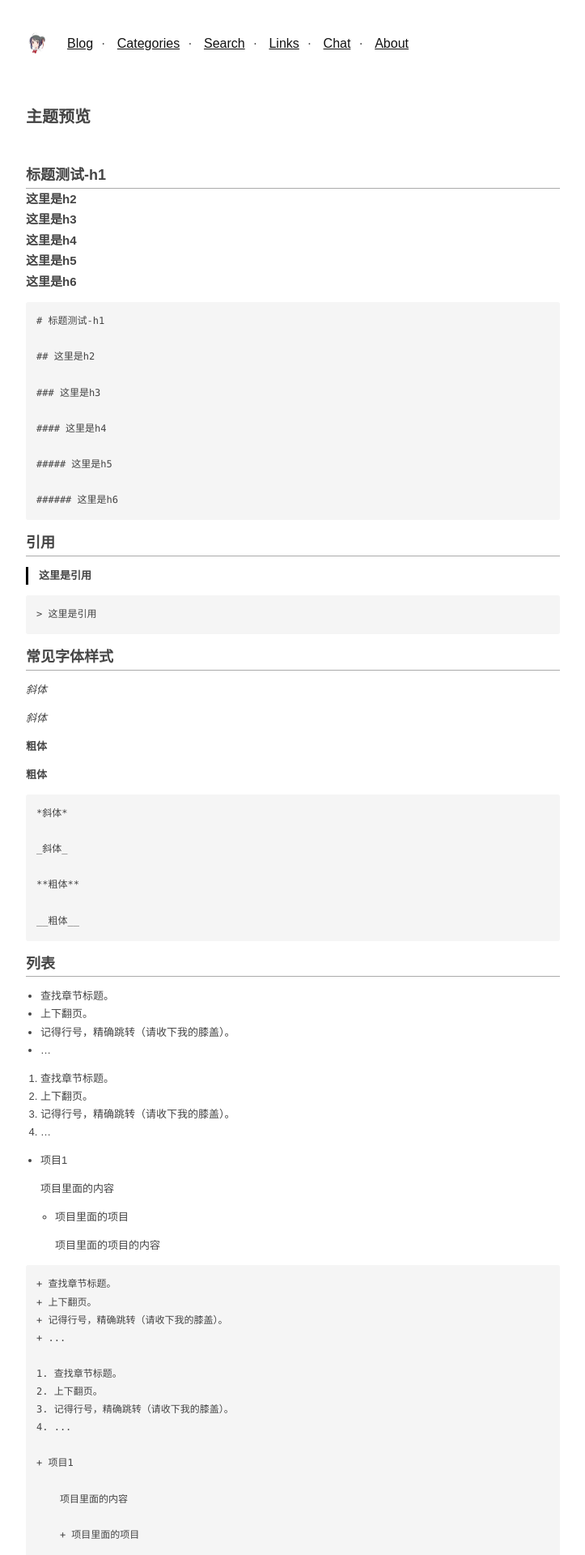
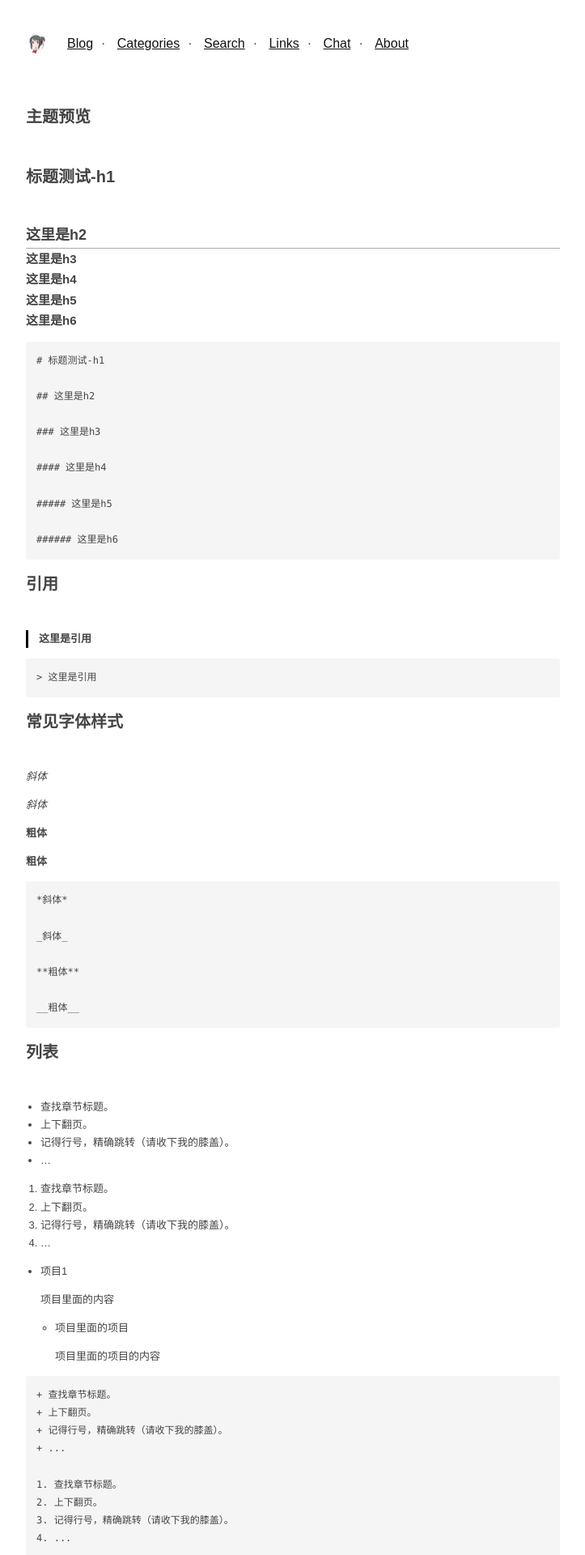
Before and after one commit to TMaize/tmaize-blog, a Jekyll site: the page built from _posts/2015-01-01-主题预览.md, in a window 1280 px wide. Shown: the top 1920 px of the page at 81% size, without its empty margins (278-1001 px from the left). Built offline with Jekyll 4.4.1, drawn with Linux system fonts in a browser that asks for light colours; comment, search, counter and statistics services are not loaded.

Commit message:
修改文章css

```diff
--- a/_layouts/mypost.html
+++ b/_layouts/mypost.html
@@ -4,7 +4,7 @@
 		<meta http-equiv="content-type" content="text/html; charset=utf-8" />
 		<meta http-equiv="content-language" content="zh-CN" />
 		<meta name="viewport" content="width=device-width, initial-scale=1, maximum-scale=1" />
-		<meta name="keywords" content="{{ site.author }},{% for category in page.categories %},{{ category }}{% endfor %}"/>
+		<meta name="keywords" content="{{ site.author }}{% for category in page.categories %},{{ category }}{% endfor %}"/>
 		<meta name="author" content="{{ site.author }}" />
 		<meta name="description" content="{{ page.title }}"/>
 		<link rel="stylesheet" href="{{site.context}}/static/css/common.css">
@@ -14,17 +14,13 @@
 		<title>{{ page.title }}-{{ site.title }}</title>
 	</head>
 <body>
-{% include header.html %}
+	{% include header.html %}
     <div id="mypost">
 		{% if page.title %}
-		<div class="postinfo">
-			{{ page.title }}
-		</div>
+		<h1 class="postinfo">{{ page.title }}</h1>
 		{% endif %}
-		<div class="main">
-			{{ content }}
-		</div>
+		<div class="main">{{ content }}</div>
 	</div>
-{% include footer.html %}
+	{% include footer.html %}
 </body>
 </html>
--- a/static/css/mypost.css
+++ b/static/css/mypost.css
@@ -1,56 +1,57 @@
-#mypost .postinfo{
+#mypost{
+	font-size: 13px;
+}
+
+#mypost h1{
     font-size: 20px;
     margin-bottom: 40px;
     font-weight: bold;
 }
 
-#mypost .main{
-	font-size: 13px;
+#mypost h2{
+    font-size: 18px;
+    border-bottom: 1px solid #AAA;
 }
 
-#mypost .main p{
+#mypost h3,#mypost h4,#mypost h5,#mypost h6{
+    font-size: 15px;
+}
+
+#mypost p{
     margin: 13px 0;
 	word-break: break-all;
 }
 
-#mypost .main img{
+#mypost img{
     display: block;
     max-width: 100%;
     margin: 0 auto;
     height: auto;
 }
 
-#mypost .main a{
+#mypost a{
     color: #111;
     cursor: auto;
     text-decoration: underline;
 }
 
-#mypost .main blockquote{
+#mypost blockquote{
     margin: 13px 0;
     border-left: 3px solid #000;
     /*text-indent: 20px;*/
 	padding-left: 13px;
 }
 
-#mypost .main blockquote p{
+#mypost blockquote p{
     font-weight: bold;
 }
-#mypost .main hr{
+#mypost hr{
 	margin: 13px 0;
     border: 1px solid #f5f5f5;
     padding: 0;
 }
 
-#mypost .main h1{
-    font-size: 18px;
-    border-bottom: 1px solid #AAA;
-}
-#mypost .main h2,#mypost .main h3,#mypost .main h4,#mypost .main h5,#mypost .main h6{
-    font-size: 15px;
-}
-
-#mypost .main ul,#mypost .main ol {
+#mypost ul,#mypost ol {
     padding-left: 18px;
 	margin-top: 13px;
     margin-bottom: 13px;
@@ -63,7 +64,7 @@
 
 }
 /*代码样式*/
-#mypost .main code{
+#mypost code{
 	font-size: 12px;
 	font-family: Consolas,"Microsoft YaHei",微软雅黑;
 	background-color: #f5f5f5;
@@ -72,7 +73,7 @@
 	word-break: break-all;
 }
 
-#mypost .main pre{
+#mypost pre{
     word-wrap: normal;
 	overflow: auto;
 	border-radius: 3px;
@@ -82,7 +83,7 @@
 	background-color: #f5f5f5;
 }
 
-#mypost .main pre code{
+#mypost pre code{
 	display: inline;
     max-width: initial;
     padding: 0;
@@ -96,14 +97,14 @@
     white-space: pre;
 }
 
-#mypost .main pre.highlight {
+#mypost pre.highlight {
 	width: 100%;
     overflow: auto;
     max-height: 700px;
 }
 
 /*表格样式*/
-#mypost .main table{
+#mypost table{
 	display: block;
 	min-width: 100%;
 	overflow: auto;
@@ -113,25 +114,25 @@
     font-family: Verdana;
 }
 
-#mypost .main td,#mypost .main th {
+#mypost td,#mypost th {
     padding: 5px 10px;
     font-size: 13px;
     color: #333;
 }
 
-#mypost .main th{
+#mypost th{
     font-weight: bold;
 }
 
-#mypost .main table tr:nth-child(even) {
+#mypost table tr:nth-child(even) {
     background: #f9f9f9;
 }
 
-#mypost .main table thead th{
+#mypost table thead th{
     border-bottom:2px solid #DDD;
 }
 
-#mypost .main table tbody td{
+#mypost table tbody td{
     border-top: 1px solid #ddd;
     border-bottom: 1px solid #ddd;
 }
```
